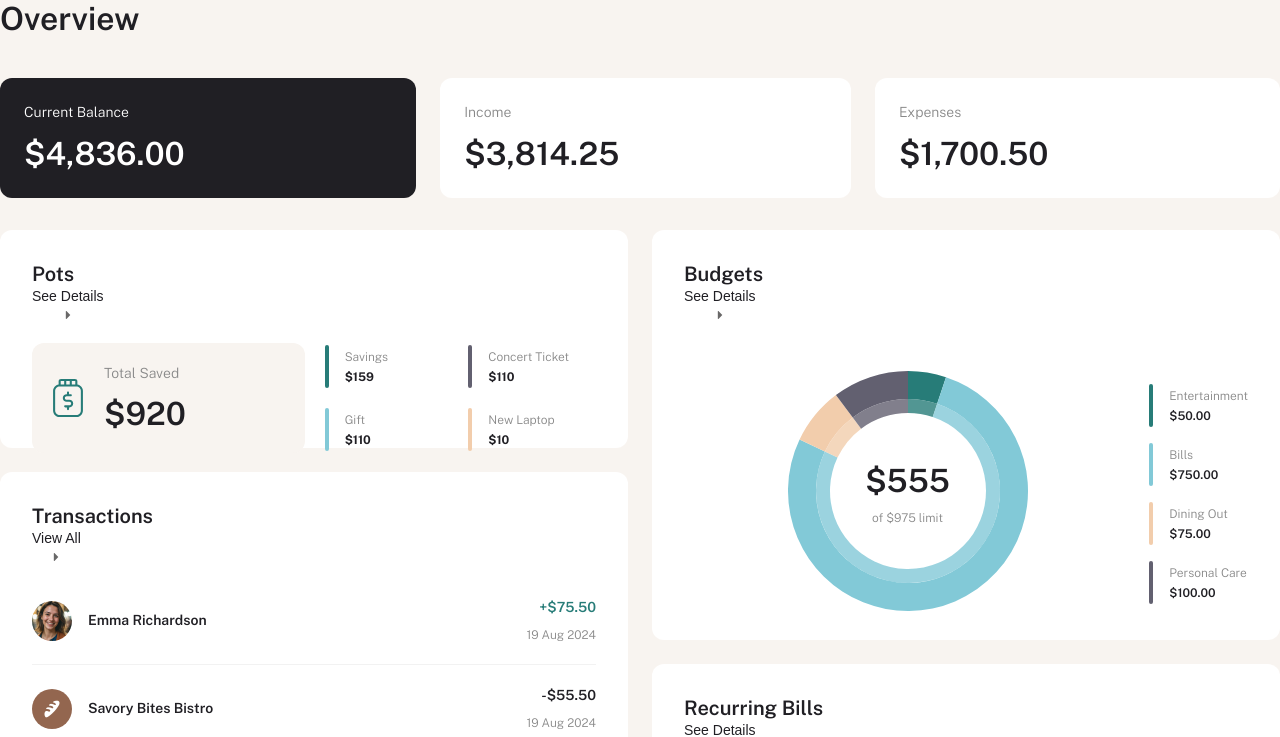
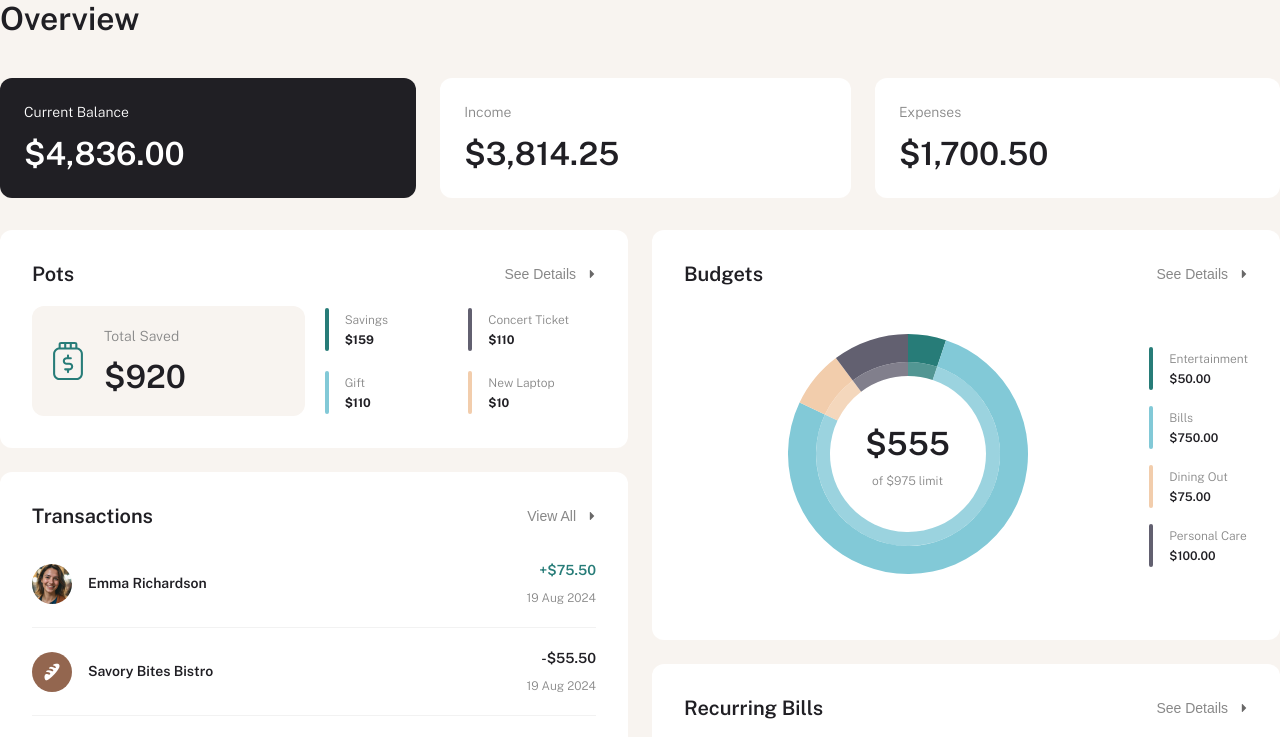
Before and after one commit to peterhermansen/personal-finance-app, a Next.js app: page / in a window 1280 px wide. Shown: the top 737 px of the page. Built offline with nearby package versions, Linux system fonts and the light colour scheme.

Commit message:
Updated HeaderOverview component to have hover effect on button

```diff
--- a/components/overview/HeaderOverview.js
+++ b/components/overview/HeaderOverview.js
@@ -1,10 +1,11 @@
 import Image from 'next/image';
+import styles from '@/styles/components/overview/HeaderOverview.module.css';
 
 const HeaderOverview = ({ title, btnText }) => {
   return (
-    <div className="overview-section-header">
+    <div className={styles.header}>
       <h2 className="text-2 bold">{title}</h2>
-      <button className="btn--overview">
+      <button className={styles.btn}>
         <span className="text-4">{btnText}</span>
         <Image
           src="/images/icon-caret-right.svg"
--- /dev/null
+++ b/styles/components/overview/HeaderOverview.module.css
@@ -0,0 +1,19 @@
+.header {
+  display: flex;
+  justify-content: space-between;
+}
+
+.btn {
+  display: flex;
+  gap: 0.75rem;
+  align-items: center;
+}
+
+.btn span {
+  color: #888888;
+}
+
+.btn:hover span {
+  color: #201f24;
+  font-weight: 400;
+}
```
